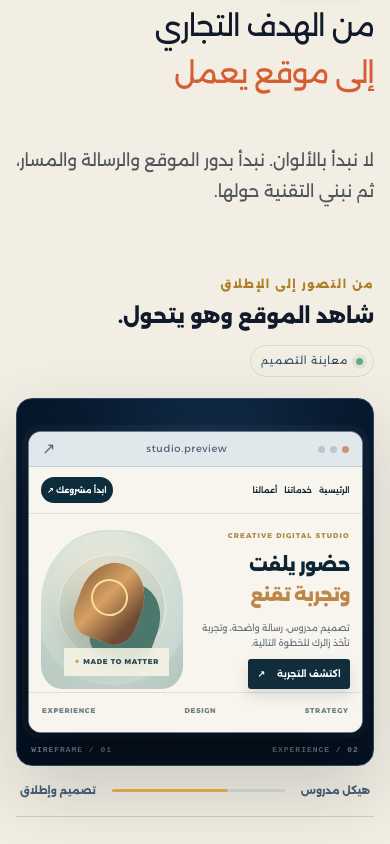
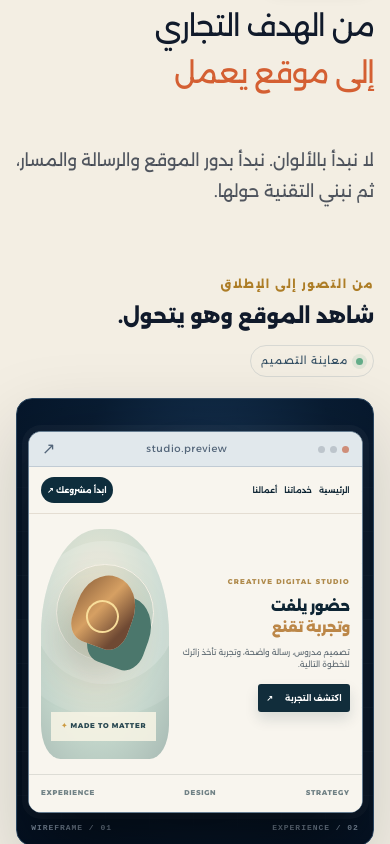
Before and after one commit to mohammedrashad2011-ui/Dewank-2026-website, a Next.js app: page /website-design in a window 390 px wide. Shown: the part 11156-12000 px from the top of the page. Built offline with nearby package versions, Linux system fonts and the light colour scheme; no server answers.

Commit message:
Separate motion CTA and footer into stable responsive layout rows

```diff
--- a/app/components/website-build-motion.css
+++ b/app/components/website-build-motion.css
@@ -22,3 +22,74 @@
 .wd-cinema-site-copy h3{line-height:1.48!important;overflow:visible;padding-block:.08em .15em}
 .wd-cinema-site-copy h3 em{display:inline-block;margin-top:.16em;line-height:1.4;padding-bottom:.08em}
 @media(max-width:640px){.wd-cinema-site-copy h3{line-height:1.52!important}.wd-cinema-site-copy h3 em{margin-top:.2em}}
+
+
+/* Keep the finished site's action and footer in separate, non-overlapping rows. */
+.wd-cinema .wd-cinema-canvas{height:clamp(370px,44vw,505px)}
+.wd-cinema .wd-cinema-reveal{
+  display:grid;
+  grid-template-rows:auto minmax(0,1fr) auto;
+}
+.wd-cinema .wd-cinema-site-nav{min-width:0}
+.wd-cinema .wd-cinema-site-nav>div{min-width:0;margin-inline-end:auto}
+.wd-cinema .wd-cinema-site-main{
+  height:auto;
+  min-height:0;
+  align-items:stretch;
+  padding-block:clamp(14px,2.4vw,30px);
+}
+.wd-cinema .wd-cinema-site-copy{
+  display:flex;
+  flex-direction:column;
+  align-items:flex-start;
+  justify-content:center;
+  min-height:0;
+}
+.wd-cinema .wd-cinema-site-copy h3{
+  font-size:clamp(17px,2.7vw,37px);
+  line-height:1.36!important;
+  padding-block:0;
+}
+.wd-cinema .wd-cinema-site-copy h3 em{
+  display:block;
+  margin-top:.12em;
+  line-height:1.36;
+  padding:0;
+}
+.wd-cinema .wd-cinema-site-copy p{margin-block:clamp(8px,1vw,13px)}
+.wd-cinema .wd-cinema-site-cta{
+  position:relative;
+  z-index:1;
+  flex:none;
+  margin-top:clamp(5px,.7vw,10px);
+}
+.wd-cinema .wd-cinema-art{height:100%;min-height:0}
+.wd-cinema .wd-cinema-site-footer{
+  height:auto;
+  min-height:42px;
+  position:relative;
+  z-index:2;
+  background:#f8f5ee;
+  gap:clamp(10px,2vw,24px);
+  flex-wrap:nowrap;
+}
+.wd-cinema .wd-cinema-site-footer span{white-space:nowrap}
+@media(max-width:640px){
+  .wd-cinema .wd-cinema-canvas{height:345px}
+  .wd-cinema .wd-cinema-site-main{
+    padding:15px 12px;
+    grid-template-columns:minmax(0,1fr) minmax(0,.75fr);
+    gap:10px;
+  }
+  .wd-cinema .wd-cinema-site-copy h3{
+    font-size:clamp(13px,3.6vw,21px);
+    line-height:1.4!important;
+  }
+  .wd-cinema .wd-cinema-site-copy h3 em{line-height:1.4}
+  .wd-cinema .wd-cinema-kicker{font-size:7px}
+  .wd-cinema .wd-cinema-site-copy p{font-size:8px;line-height:1.55}
+  .wd-cinema .wd-cinema-site-cta{font-size:8px;padding:7px 8px}
+  .wd-cinema .wd-cinema-site-footer{min-height:38px;padding-inline:12px}
+  .wd-cinema .wd-cinema-site-footer span{font-size:clamp(7px,1.8vw,10px)}
+  .wd-cinema .wd-cinema-art{min-height:0}
+}
```
